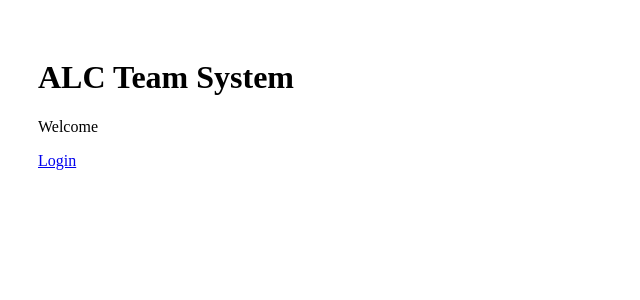
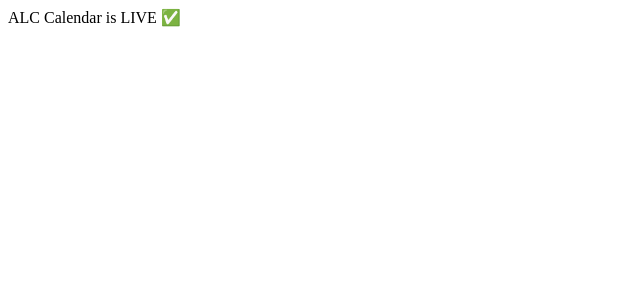
Before and after one commit to korkouanastasia4-lgtm/alc-calendar, a React (Vite) app: page / in a window 1280 px wide. Shown: the top 300 px of the page, without its empty margins (0-640 px from the left). Built offline with nearby package versions, Linux system fonts and the light colour scheme.

Commit message:
Update app.jsx

```diff
--- a/src/app.jsx
+++ b/src/app.jsx
@@ -1,5 +1,7 @@
-import Page from '../app/page.jsx'
-
 export default function App() {
-  return <Page />
+  return (
+    <div>
+      ALC Calendar is LIVE ✅
+    </div>
+  )
 }
```
